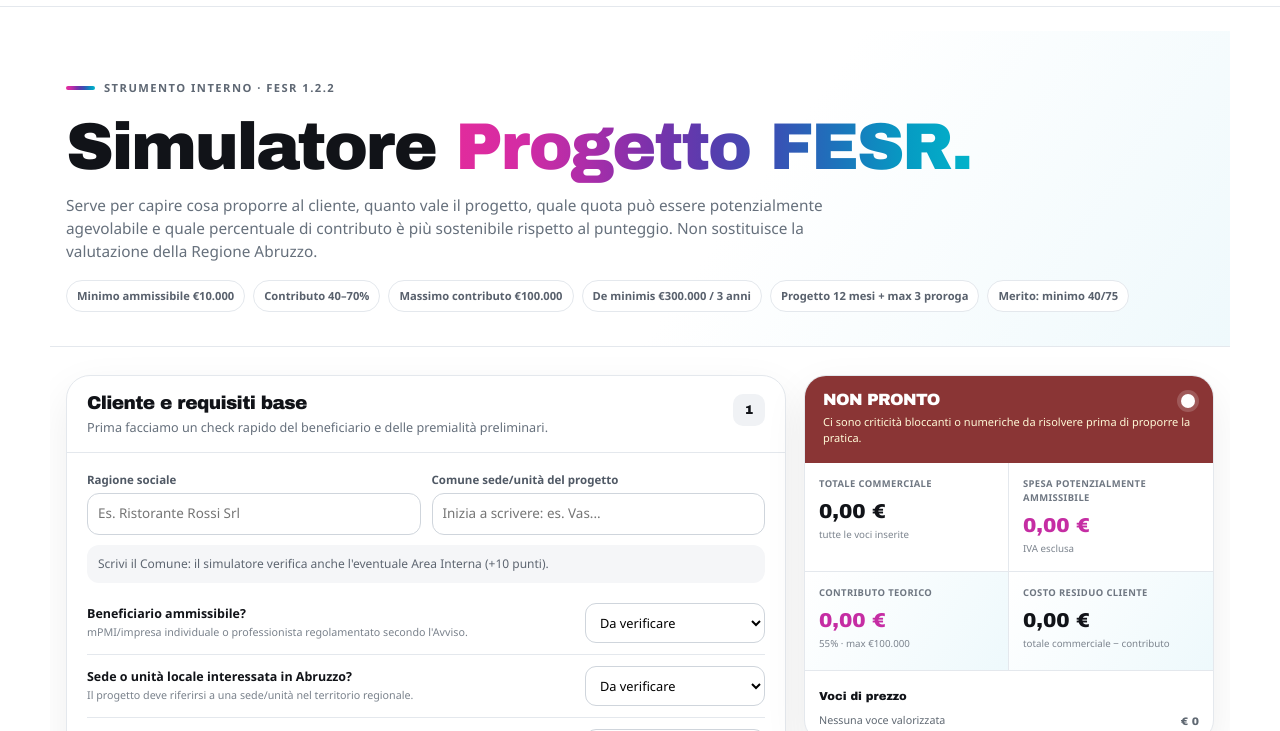
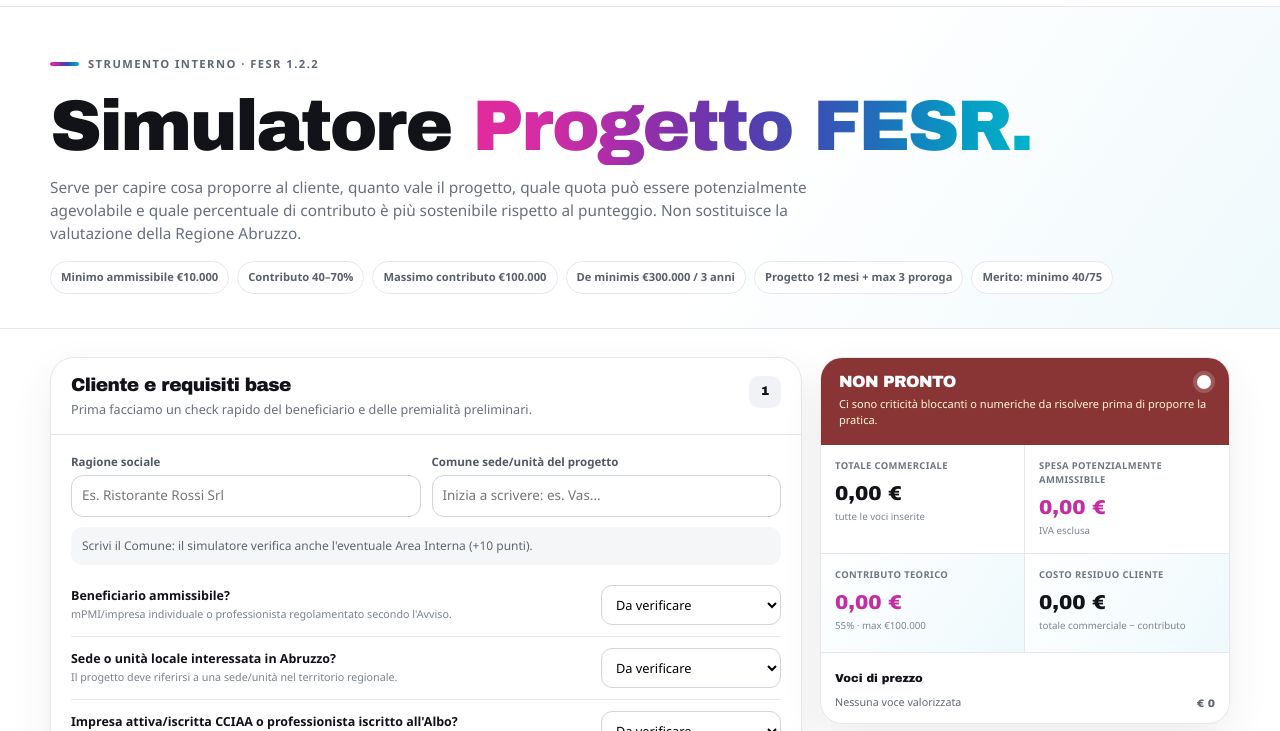
Before and after one commit to MikeQAPienissimo/metallufficio_bandi, a plain HTML site: page fesr-simulatore.html in a window 1280 px wide. Shown: the part 69-800 px from the top of the page. Drawn offline with Linux system fonts and the light colour scheme.

Commit message:
Align FESR simulator wrapper with CCIAA layout

```diff
--- a/fesr-simulatore.html
+++ b/fesr-simulatore.html
@@ -4,34 +4,18 @@
 <meta charset="utf-8"><meta name="viewport" content="width=device-width,initial-scale=1">
 <title>Simulatore FESR 1.2.2 · Metallufficio</title>
 <style>
-:root{--line:#e4e8ed;--body:"Aptos","Segoe UI",Arial,sans-serif}*{box-sizing:border-box}html,body{margin:0;background:#fff;color:#111318;font-family:var(--body)}.header{position:sticky;top:0;z-index:20;height:76px;display:flex;align-items:center;justify-content:space-between;gap:16px;padding:0 max(16px,calc((100vw - 1180px)/2));border-bottom:1px solid var(--line);background:rgba(255,255,255,.96);backdrop-filter:blur(14px)}.brand img{display:block;width:255px;height:56px;object-fit:contain;object-position:left center}.back{border:1px solid var(--line);border-radius:13px;padding:10px 13px;text-decoration:none;color:#111318;font-weight:900;font-size:.78rem}.shell{width:min(calc(100% - 24px),1180px);margin:auto;padding:24px 0 50px}.frame{display:block;width:100%;min-height:900px;border:0;background:#fff;overflow:hidden}.embedded .shell{width:100%;padding:16px 0 0}.embedded .frame{min-height:600px}@media(max-width:700px){.header{height:68px;padding:0 12px}.brand img{width:190px;height:46px}.back{padding:9px 10px;font-size:.72rem}.shell{width:min(calc(100% - 16px),1180px);padding-top:14px}.embedded .shell{padding-top:12px}}
+:root{--line:#e4e8ed;--body:"Aptos","Segoe UI",Arial,sans-serif}*{box-sizing:border-box}html,body{margin:0;width:100%;min-height:100%;background:#fff;font-family:var(--body)}.header{height:76px;display:flex;align-items:center;justify-content:space-between;gap:16px;padding:0 max(16px,calc((100vw - 1180px)/2));border-bottom:1px solid var(--line);background:#fff}.brand img{display:block;width:255px;height:56px;object-fit:contain;object-position:left center}.back{border:1px solid var(--line);border-radius:13px;padding:10px 13px;text-decoration:none;color:#111318;font-weight:900;font-size:.78rem}.frame{display:block;width:100%;min-height:1100px;border:0;background:#fff}.embedded .header{display:none}.embedded .frame{min-height:700px}@media(max-width:700px){.header{height:68px;padding:0 12px}.brand img{width:190px;height:46px}.back{padding:9px 10px;font-size:.72rem}}
 </style>
 </head>
 <body>
 <header class="header"><a class="brand" href="index.html" aria-label="Torna alla homepage"><img src="https://metallufficio-ristorazione.mikevast.chatgpt.site/logo-metallufficio.jpeg" alt="Metallufficio"></a><a class="back" href="simulatore.html">← Scegli bando</a></header>
-<div class="shell"><iframe id="sim" class="frame" src="fesr-simulatore-base.html" title="Simulatore FESR Metallufficio"></iframe></div>
+<iframe id="sim" class="frame" src="fesr-simulatore-base.html" title="Simulatore FESR Metallufficio"></iframe>
 <script>
 if(window.self!==window.top)document.body.classList.add('embedded');
 const sim=document.getElementById('sim');
-function resize(){
-  try{
-    const d=sim.contentDocument;
-    const h=Math.max(700,d.documentElement.scrollHeight,d.body.scrollHeight);
-    sim.style.height=h+'px';
-  }catch(e){}
-}
-function openAll(){
-  try{
-    const d=sim.contentDocument;if(!d)return;
-    const toggle=d.getElementById('toggle');if(toggle)toggle.style.display='none';
-    const content=d.getElementById('content');if(content){content.hidden=false;content.removeAttribute('hidden')}
-    d.body.style.background='#fff';d.documentElement.style.overflowX='hidden';
-    const style=d.createElement('style');style.textContent='.wrap{padding-top:0!important}.content{padding-top:0!important}@media(max-width:650px){.layout{grid-template-columns:1fr!important}.side{position:static!important}.panel{padding:14px!important}}';d.head.appendChild(style);
-    setTimeout(resize,40);setTimeout(resize,200);setTimeout(resize,700);
-    try{new ResizeObserver(resize).observe(d.body)}catch(e){}
-  }catch(e){}
-}
-sim.addEventListener('load',()=>{openAll();setTimeout(openAll,250)});
+function resize(){try{const d=sim.contentDocument;if(!d)return;const h=Math.max(760,d.documentElement.scrollHeight,d.body.scrollHeight);sim.style.height=h+'px'}catch(e){}}
+function tune(){try{const d=sim.contentDocument;if(!d)return;d.documentElement.style.overflowX='hidden';const goHome=e=>{e.preventDefault();e.stopPropagation();top.location.href='index.html'};d.querySelectorAll('.brand,.brand img,.footer img,img[alt*="Metallufficio" i]').forEach(n=>{n.style.cursor='pointer';n.addEventListener('click',goHome,true)});setTimeout(resize,40);setTimeout(resize,250);setTimeout(resize,800);try{new ResizeObserver(resize).observe(d.body)}catch(e){}}catch(e){}}
+sim.addEventListener('load',tune);
 </script>
 </body>
 </html>
```
